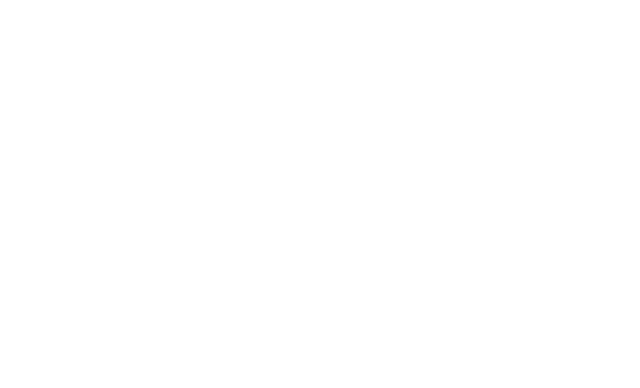
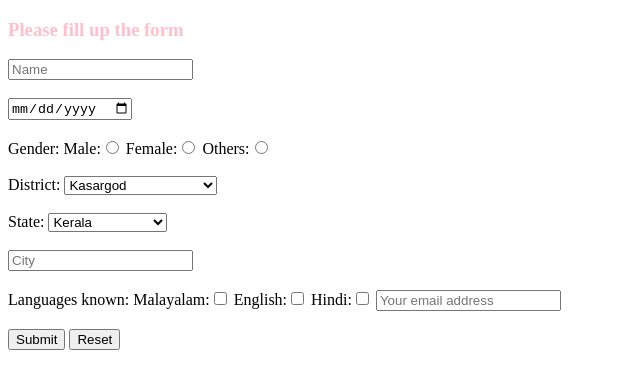
Before and after one commit to Electra2002/3C03CSC, a plain HTML site: page form.html in a window 1280 px wide. Shown: the whole page, without its empty margins (0-640 px from the left). Drawn offline with Linux system fonts and the light colour scheme.

Commit message:
Update form.html

```diff
--- a/form.html
+++ b/form.html
@@ -6,3 +6,47 @@
     </title>
   </head>
   <body>
+    <form>
+      <h3 style="color:pink">Please fill up the form</h3>
+      <input type="text" placeholder="Name" required /><br /><br />
+      <input type="date" min="2000-01-01" ><br/><br />
+      Gender:
+      Male:<input type="radio" name="Gender" value="male">
+      Female:<input type="radio" name="Gender" value="female">
+      Others:<input type="radio" name="Gender" value="others">
+      <br /><br />
+      District:
+      <select>
+        <option>Kasargod</option>
+        <option>Kannur</option>
+        <option>Kozhikode</option>
+        <option>Wayanad</option>
+        <option>Malappuram</option>
+        <option>Palakkad</option>
+        <option>Thrissur</option>
+        <option>Ernakulam</option>
+        <option>Idukki</option>
+        <option>Kottayam</option>
+        <option>Alappuzha</option>
+        <option>Pathanamthitta</option>
+        <option>Kollam</option>
+        <option>Thiruvananathapuram</option>
+      </select><br /><br />
+      State:
+      <select>
+        <option>Kerala</option>
+        <option>Karnataka</option>
+        <option>Tamilnadu</option>
+        <option>Andhra Pradesh</option>
+        <option>Others</option>
+      </select><br /><br />
+      <input type="text" placeholder="City"><br /><br />
+      Languages known:
+      Malayalam:<input type="checkbox" value="mal" />
+      English:<input type="checkbox" value="eng" />
+      Hindi:<input type="checkbox" value="hin" />
+      <input type="email" placeholder="Your email address" /><br /><br />
+      <input type="Submit" />
+      <input type="submit" value="Reset" /><br /><br />
+      </body>
+    </html>
```
